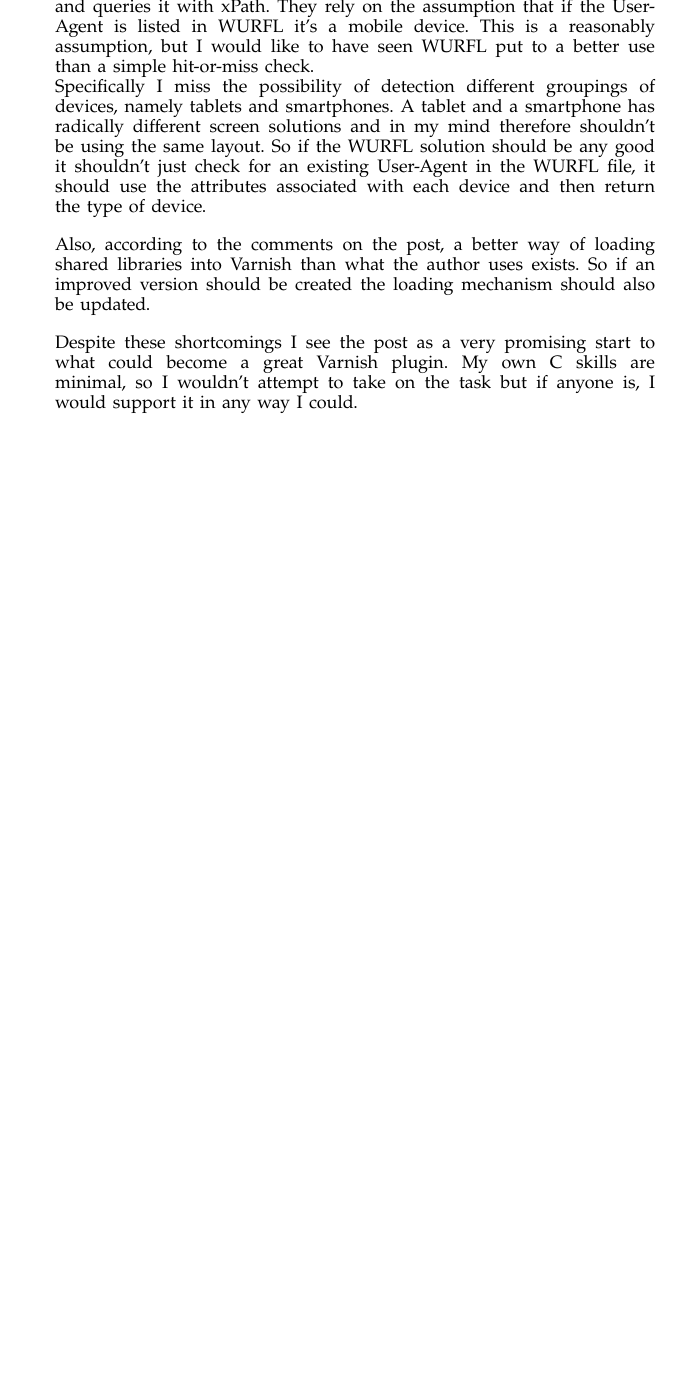
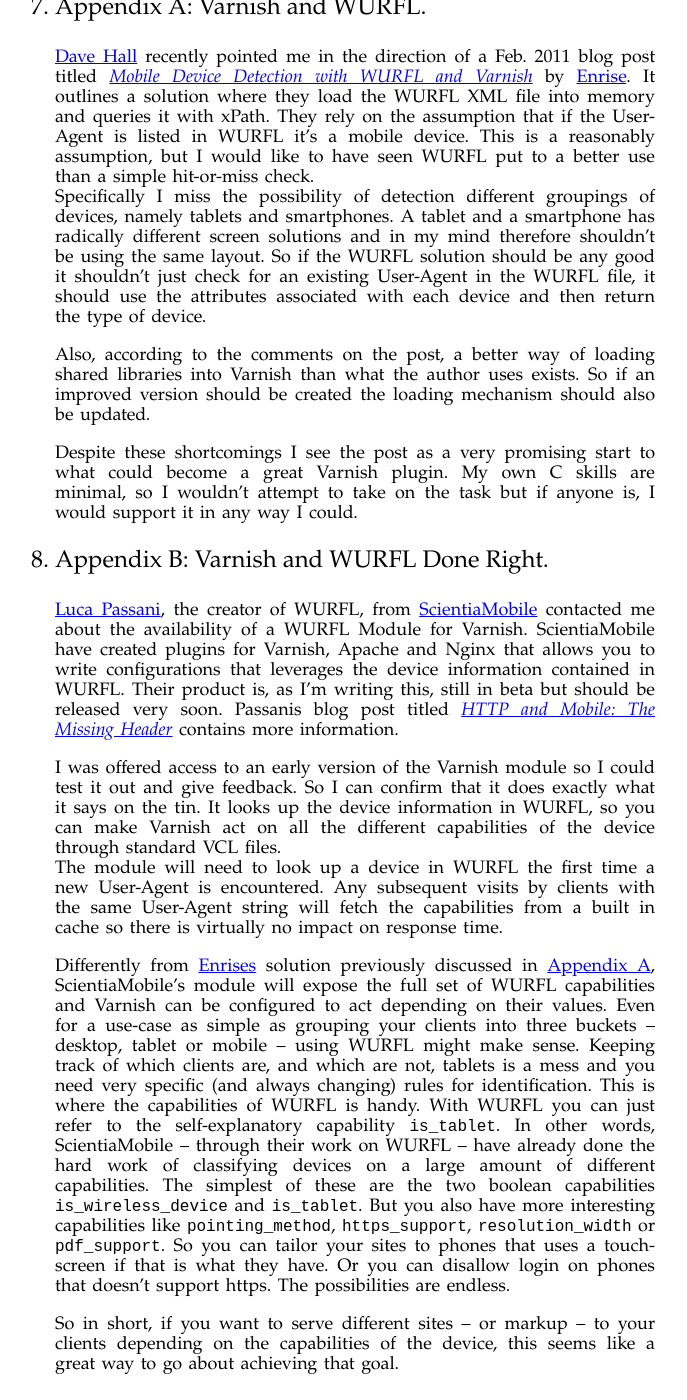
Before and after one commit to fangel/fangel.github.com, a Jekyll site: the page built from _posts/2011-01-06-mobile-detection-varnish-drupal.md, in a window 1280 px wide and 1400 px high, scrolled down 5801 px. Shown: the whole window, without its empty margins (28-715 px from the left). Built offline with Jekyll 4.4.1, drawn with Linux system fonts in a browser that asks for light colours; before the commit the page ends 6240 px from its top, so only the background shows below that; some of the changed text lies outside the part shown.

Commit message:
Added Appendix B on ScientiaMobiles new plugin.

```diff
--- a/_posts/2011-01-06-mobile-detection-varnish-drupal.md
+++ b/_posts/2011-01-06-mobile-detection-varnish-drupal.md
@@ -12,6 +12,9 @@
 
 **Update** As per May 1<sup>st</sup>, I've added [Appendix A][appendix-a], to
 discuss a recent blog post that uses WURFL and VCL to detect mobiles.
+
+**Update** As per Oct 21<sup>st</sup>, I've added [Appendix B][appendix-b], to
+discuss the new commercial Varnish WURFL plugin by [ScientiaMobile][scientiamobile].
 
 # Motivation: Different Sites for Different Devices
 
@@ -70,6 +73,8 @@
 a small set of regular expressions. My solution is actually just a refinement
 of existing work done by [Audun Ytterdal][ytterdal], which can be found
 [at the Varnish mailing list][ytterdal-link].
+**Update** per Oct 21<sup>st</sup>: *[ScientiaMobile][scientiamobile] has released a commercial Varnish
+plugin. Please see [Appendix B][appendix-b] for a discussion on it.*
 As previously mentioned, creating your own matching isn't optimal from a
 maintainability nor from a accuracy viewpoint, but it will have to do. If I
 were to improve on the solution it would be to move over to using an
@@ -313,6 +318,47 @@
 attempt to take on the task but if anyone is, I would support it in any way I
 could.
 
+# Appendix B: Varnish and WURFL Done Right.
+
+[Luca Passani][luca-passani-wikipedia], the creator of WURFL, from
+[ScientiaMobile][scientiamobile] contacted me about the availability of a
+WURFL Module for Varnish. ScientiaMobile have created plugins for
+Varnish, Apache and Nginx that allows you to write configurations that leverages
+the device information contained in WURFL. Their product is, as I'm writing
+this, still in beta but should be released very soon. Passanis blog post titled
+[*HTTP and Mobile: The Missing Header*][scientiamobile-blog-post] contains more
+information.
+
+I was offered access to an early version of the Varnish module so I could test
+it out and give feedback. So I can confirm that it does exactly what it says on
+the tin. It looks up the device information in WURFL, so you can make Varnish
+act on all the different capabilities of the device through standard VCL files.
+The module will need to look up a device in WURFL the first time a new
+User-Agent is encountered. Any subsequent visits by clients with the same
+User-Agent string will fetch the capabilities from a built in cache so there is
+virtually no impact on response time.
+
+Differently from [Enrises][enrise] solution previously discussed in
+[Appendix A][appendix-a], ScientiaMobile's module will expose the full set of
+WURFL capabilities and Varnish can be configured to act depending on their
+values. Even for a use-case as simple as grouping your clients into three buckets
+– desktop, tablet or mobile – using WURFL might make sense. Keeping track of
+which clients are, and which are not, tablets is a mess and you need very
+specific (and always changing) rules for identification.  This is where the
+capabilities of WURFL is handy. With WURFL you can just refer to the
+self-explanatory capability `is_tablet`. In other words, ScientiaMobile –
+through their work on WURFL – have already done the hard work of classifying
+devices on a large amount of different capabilities. The simplest of these are
+the two boolean capabilities `is_wireless_device` and `is_tablet`. But you also
+have more interesting capabilities like `pointing_method`, `https_support`,
+`resolution_width` or `pdf_support`. So you can tailor your sites to phones that
+uses a touch-screen if that is what they have. Or you can disallow login on
+phones that doesn't support https. The possibilities are endless.
+
+So in short, if you want to serve different sites – or markup – to your clients
+depending on the capabilities of the device, this seems like a great way to go
+about achieving that goal.
+
 [wurfl]: http://wurfl.sourceforge.net/ "Wireless Universal Resource File"
 [varnish]: http://www.varnish-cache.org/ "Varnish Cache"
 [deviceatlas]: http://deviceatlas.com/ "DeviceAtlas"
@@ -325,6 +371,10 @@
 [mobile-tools]: http://drupal.org/project/mobile_tools "Mobile Tools Project Page on Drupal.org"
 [hook_custom_theme]: http://api.drupal.org/api/drupal/modules--system--system.api.php/function/hook_custom_theme/7 "Drupal Documentation on hook_custom_theme"
 [appendix-a]: #appendix_a_varnish_and_wurfl "Appendix A: Varnish and WURFL"
+[appendix-b]: #appendix_b_varnish_and_wurfl_done_right "Appendix B: Varnish and WURFL Done Right"
 [davehall-twitter]: http://twitter.com/skwashd "Dave Halls Twitter profile"
 [enrise-blog-post]: http://www.enrise.com/2011/02/mobile-device-detection-with-wurfl-and-varnish/ "Mobile Device Detection with WURFL and Varnish – Enrise"
 [enrise]: http://www.enrise.com/ "Enrise"
+[scientiamobile-blog-post]: http://www.scientiamobile.com/blog/post/view/id/25/title/HTTP-and-Mobile%3A-The-Missing-Header- "HTTP and Mobile: The Missing Header"
+[scientiamobile]: http://www.scientiamobile.com "ScientiaMobile"
+[luca-passani-wikipedia]: http://en.wikipedia.org/wiki/Luca_Passani "Luca Passani on Wikipedia"
```
